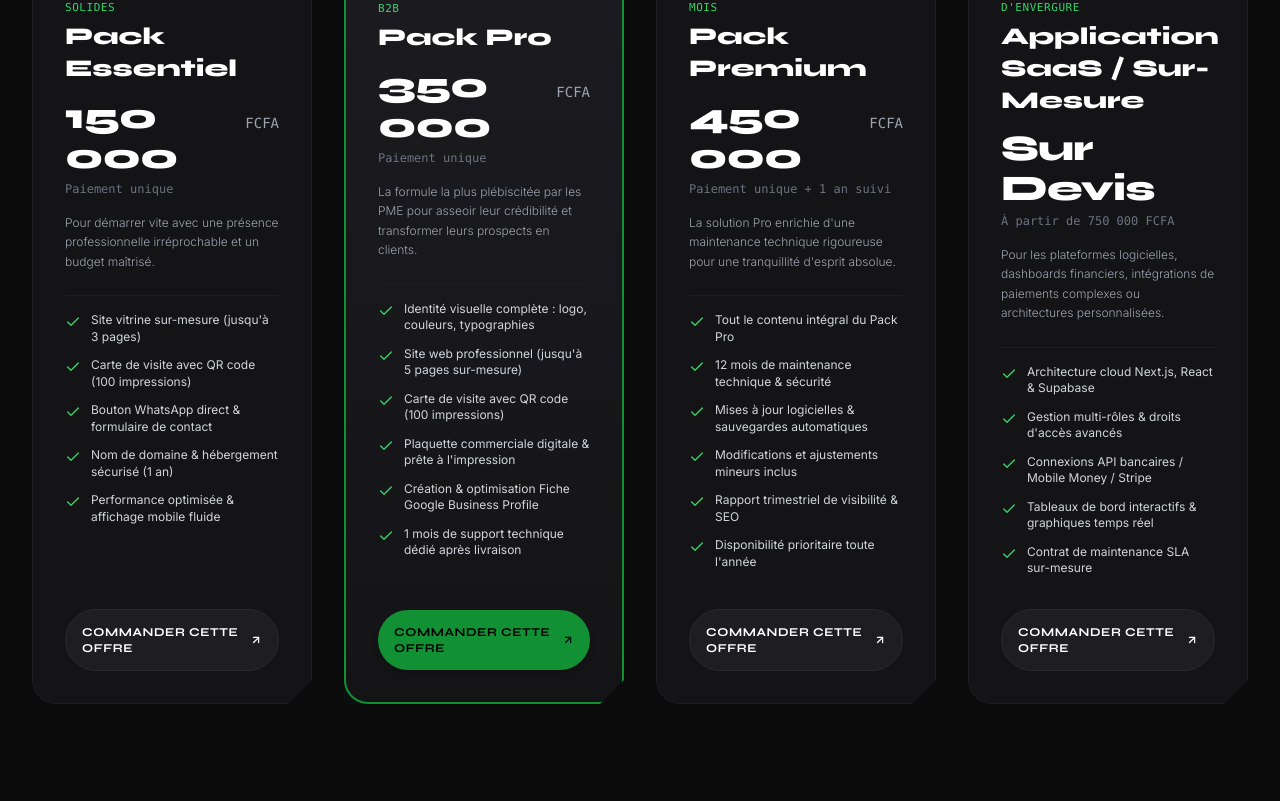
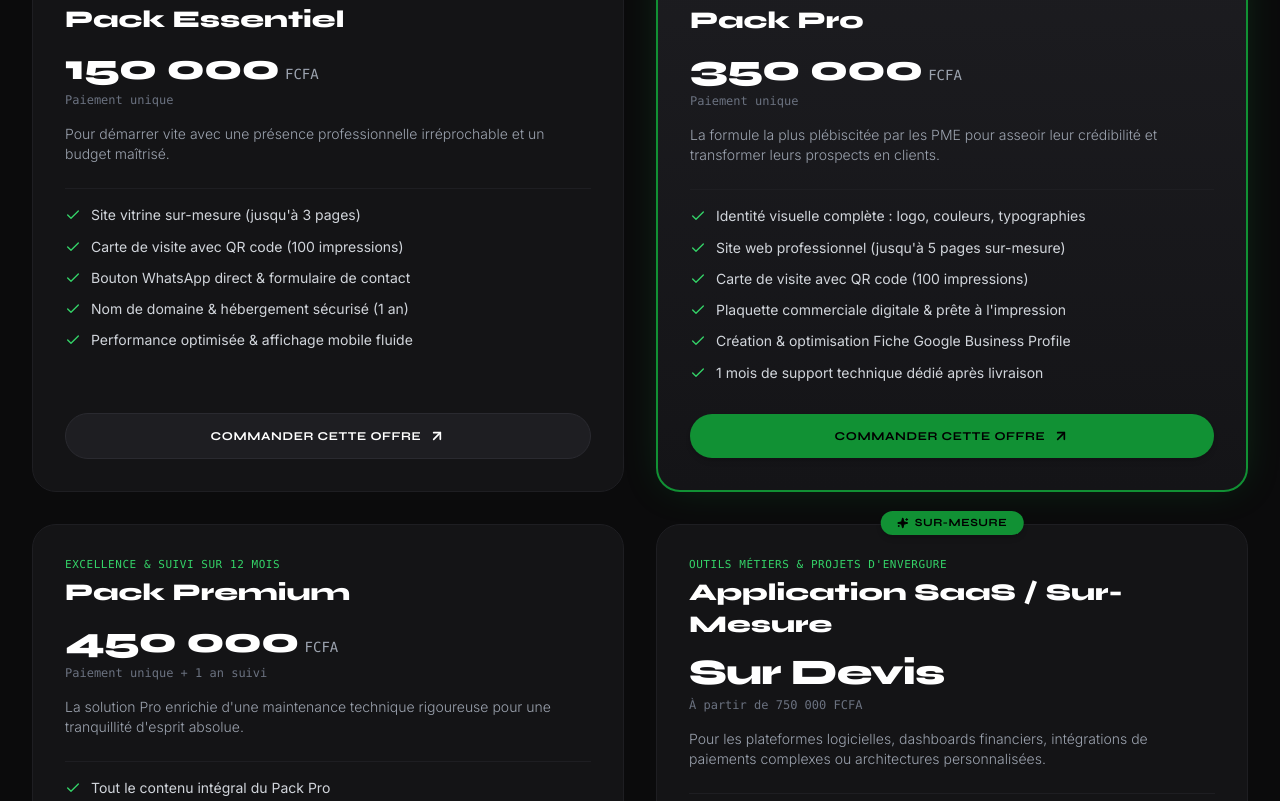
Before and after one commit to kadmiel-abe/kadmielabe, a Next.js app: page / in a window 1280 px wide. Shown: the part 7359-8160 px from the top of the page. Built offline with nearby package versions, Linux system fonts and the light colour scheme.

Commit message:
fix: corriger affichage cartes tarifs - supprimer clip-path, grille 2 colonnes, contenu entierement visible

```diff
--- a/components/Pricing.tsx
+++ b/components/Pricing.tsx
@@ -112,27 +112,34 @@ export default function Pricing() {
           </p>
         </div>
 
-        {/* Pricing Cards Grid */}
-        <div className="grid grid-cols-1 md:grid-cols-2 lg:grid-cols-4 gap-6 sm:gap-8">
-          {plans.map((plan) => (
-            <div
+        {/* Pricing Cards Grid — 2 cols on tablet, 2 cols on desktop for readability */}
+        <div className="grid grid-cols-1 md:grid-cols-2 gap-6 sm:gap-8">
+          {plans.map((plan, index) => (
+            <motion.div
               key={plan.name}
-              className={`group relative p-6 sm:p-8 rounded-3xl transition-all duration-300 flex flex-col justify-between hover:-translate-y-2 chamfer-tl-br ${
+              initial={{ opacity: 0, y: 30 }}
+              whileInView={{ opacity: 1, y: 0 }}
+              viewport={{ once: true, margin: "-50px" }}
+              transition={{ duration: 0.5, delay: index * 0.1 }}
+              className={`group relative rounded-3xl transition-all duration-300 flex flex-col overflow-visible ${
                 plan.highlight
                   ? "bg-gradient-to-b from-[#1C1C20] to-[#141417] border-2 border-emerald-500 shadow-glow-emerald hover:shadow-[0_0_35px_rgba(17,145,52,0.35)]"
                   : "bg-[#141416] border border-[#1E1E22] hover:border-emerald-500/40 hover:shadow-xl"
               }`}
             >
+              {/* Badge — positioned outside clip area */}
               {plan.badge && (
                 <div className="absolute -top-3.5 left-1/2 -translate-x-1/2 z-20">
-                  <span className="inline-flex items-center gap-1.5 px-4 py-1 rounded-full text-[11px] font-heading font-bold tracking-wider uppercase bg-emerald-500 text-black shadow-md">
+                  <span className="inline-flex items-center gap-1.5 px-4 py-1 rounded-full text-[11px] font-heading font-bold tracking-wider uppercase bg-emerald-500 text-black shadow-md whitespace-nowrap">
                     <Sparkles className="w-3 h-3 fill-black" />
                     <span>{plan.badge}</span>
                   </span>
                 </div>
               )}
 
-              <div>
+              {/* Card inner content */}
+              <div className="p-6 sm:p-8 flex flex-col flex-1">
+                {/* Header */}
                 <div className="mb-6">
                   <span className="text-[11px] font-mono uppercase tracking-wider text-emerald-400 font-medium block mb-1">
                     {plan.subtitle}
@@ -153,27 +160,27 @@ export default function Pricing() {
                   <span className="text-xs text-gray-500 font-mono block mt-1">
                     {plan.period}
                   </span>
-                  <p className="text-xs text-gray-400 font-light leading-relaxed mt-4">
+                  <p className="text-xs sm:text-sm text-gray-400 font-light leading-relaxed mt-4">
                     {plan.description}
                   </p>
                 </div>
 
-                <ul className="space-y-3 mb-8 pt-4 border-t border-[#1E1E22]">
+                {/* Features list */}
+                <ul className="space-y-3 mb-8 pt-4 border-t border-[#1E1E22] flex-1">
                   {plan.features.map((feature) => (
-                    <li key={feature} className="flex items-start gap-2.5 text-xs text-gray-300">
+                    <li key={feature} className="flex items-start gap-2.5 text-xs sm:text-sm text-gray-300">
                       <Check className="w-4 h-4 text-emerald-400 shrink-0 mt-0.5" />
                       <span className="leading-snug">{feature}</span>
                     </li>
                   ))}
                 </ul>
-              </div>
 
-              <div>
+                {/* CTA Button */}
                 <a
                   href={`https://wa.me/2250706978570?text=${encodeURIComponent(plan.whatsappText)}`}
                   target="_blank"
                   rel="noopener noreferrer"
-                  className={`w-full py-3.5 px-4 rounded-full font-heading font-bold text-xs uppercase tracking-wider flex items-center justify-center gap-2 transition-all duration-300 ${
+                  className={`w-full py-3.5 px-4 rounded-full font-heading font-bold text-xs uppercase tracking-wider flex items-center justify-center gap-2 transition-all duration-300 mt-auto ${
                     plan.highlight
                       ? "bg-emerald-500 hover:bg-emerald-400 text-black shadow-md hover:scale-105 active:scale-95"
                       : "bg-[#1E1E22] hover:bg-emerald-500 hover:text-black text-white border border-[#2A2A30] hover:scale-105 active:scale-95"
@@ -183,7 +190,7 @@ export default function Pricing() {
                   <ArrowUpRight className="w-4 h-4 stroke-[2.5]" />
                 </a>
               </div>
-            </div>
+            </motion.div>
           ))}
         </div>
       </div>
```
